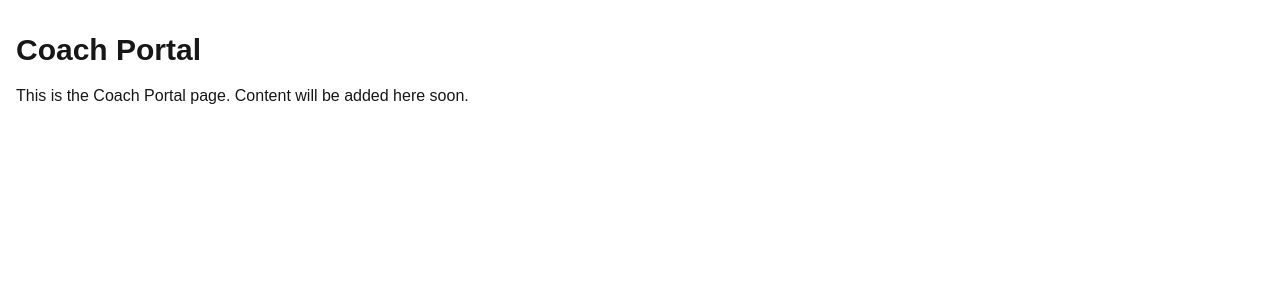
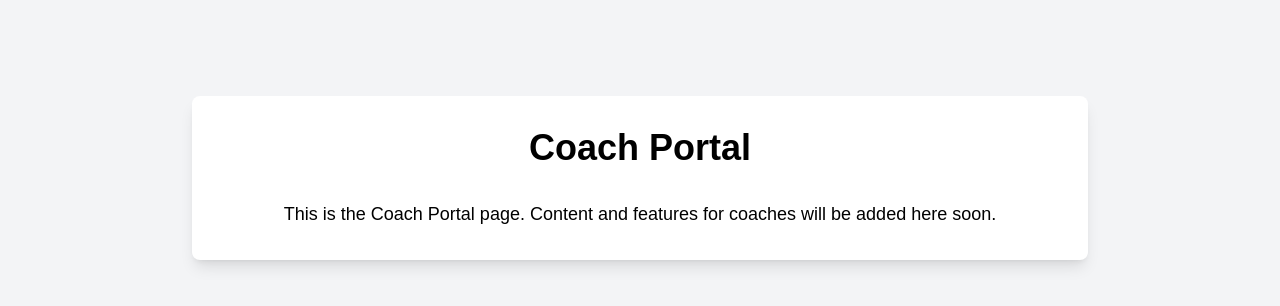
Before and after one commit to Derk3131/Top-O-Texas-Football-Magazine, a Next.js app: page /coach-portal in a window 1280 px wide. Shown: the top 306 px of the page. Built offline with nearby package versions, Linux system fonts and the light colour scheme.

Commit message:
Add or update coach portal page

```diff
--- a/src/app/coach-portal/page.tsx
+++ b/src/app/coach-portal/page.tsx
@@ -1,13 +1,13 @@
 import React from 'react';
 
-const CoachPortalPage = () => {
+export default function CoachPortalPage() {
   return (
-    <div className="container mx-auto px-4 py-8">
-      <h1 className="text-3xl font-bold mb-4">Coach Portal</h1>
-      <p>This is the Coach Portal page. Content will be added here soon.</p>
-      {/* Add coach-specific content, forms, resources here */}
-    </div>
+    <main className="flex flex-col items-center min-h-screen p-6 md:p-12 lg:p-24 bg-gray-100 text-black">
+      <div className="w-full max-w-4xl bg-white p-8 rounded-lg shadow-lg">
+        <h1 className="text-3xl md:text-4xl font-bold mb-8 font-oswald text-center">Coach Portal</h1>
+        <p className="text-lg font-open-sans text-center">This is the Coach Portal page. Content and features for coaches will be added here soon.</p>
+        {/* Add coach-specific content, forms, resources here */}
+      </div>
+    </main>
   );
-};
-
-export default CoachPortalPage;
+}
```
